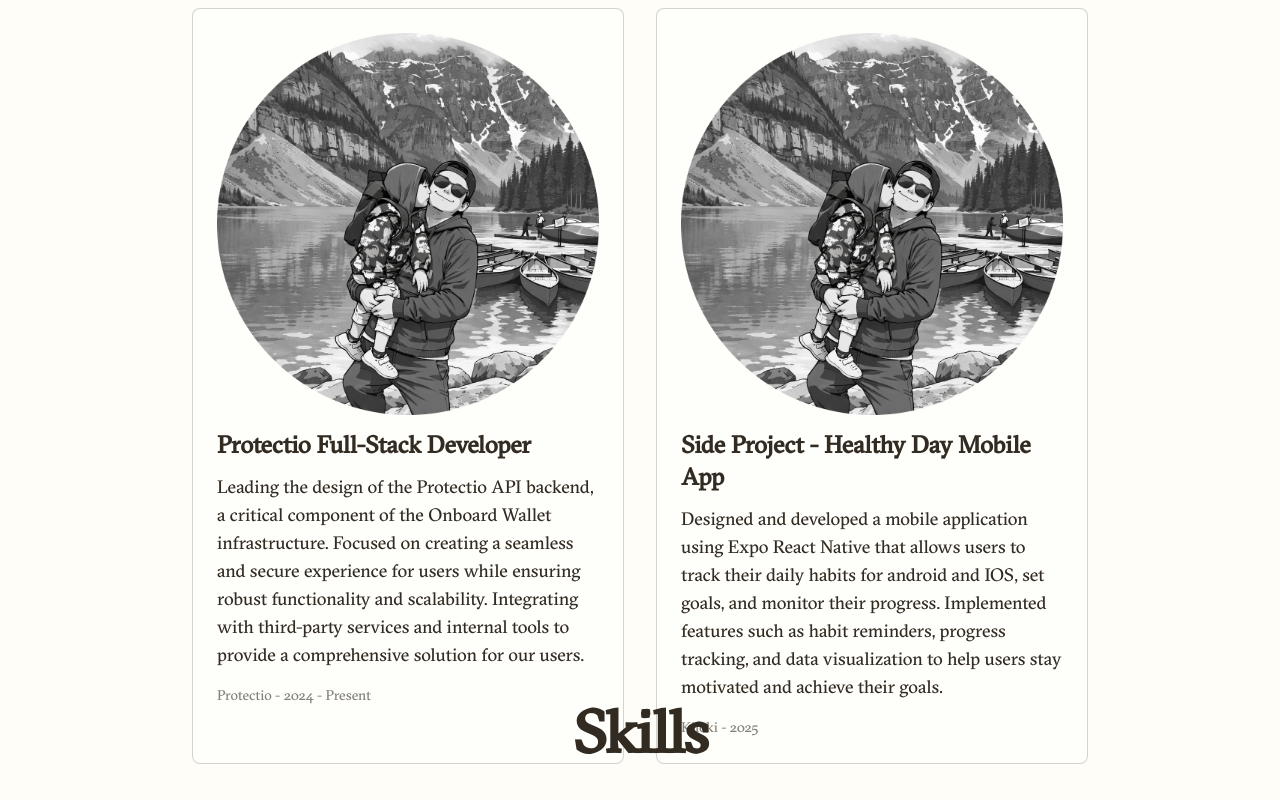
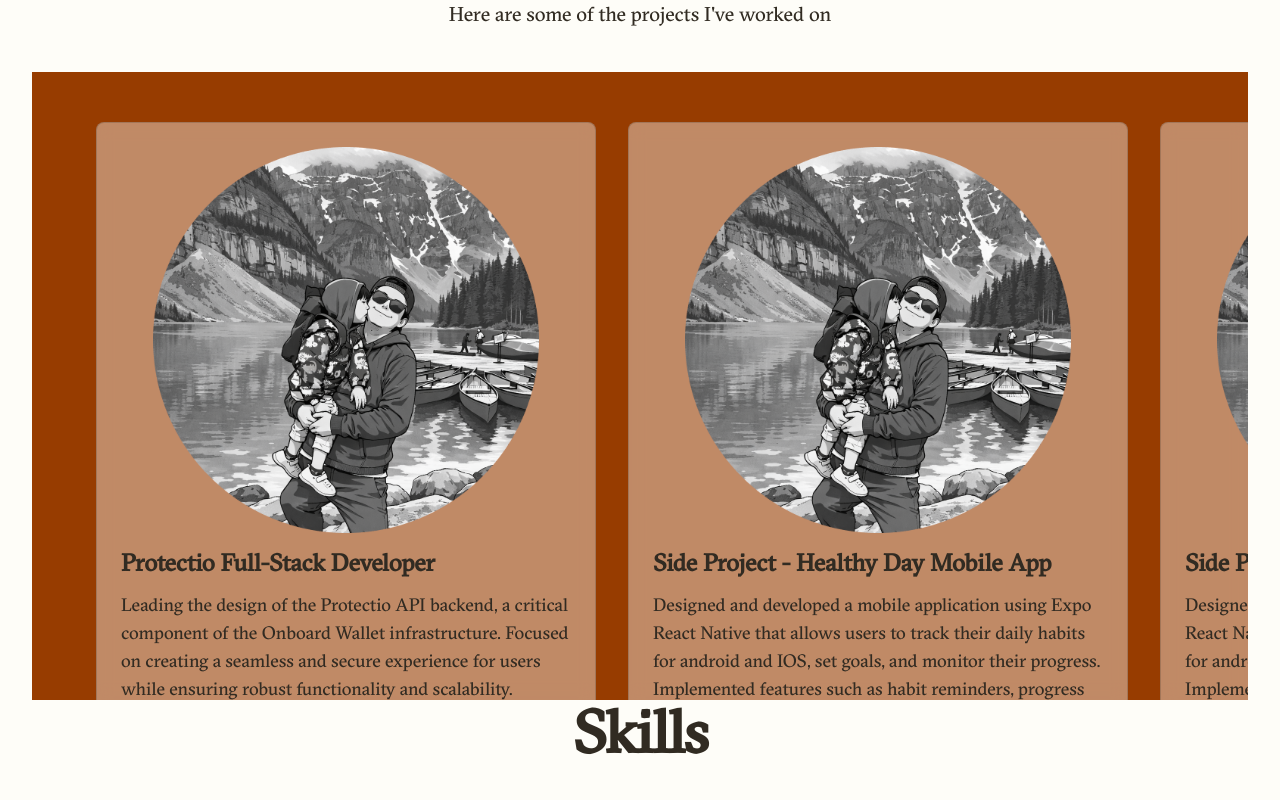
Before and after one commit to AlonsoORG/alonso-portfolio, a Next.js app: page / in a window 1280 px wide. Shown: the part 1700-2500 px from the top of the page. Built offline with nearby package versions, Linux system fonts and the light colour scheme.

Commit message:
first comit

```diff
--- a/app/globals.css
+++ b/app/globals.css
@@ -55,3 +55,39 @@ body {
 .section-visible {
   animation: fadeSlideUp 0.8s ease-out forwards;
 }
+
+/* Elegant scrollbar styling */
+.scrollbar-elegant {
+  scrollbar-width: thin;
+  scrollbar-color: rgba(49, 43, 34, 0.2) transparent;
+}
+
+.scrollbar-elegant::-webkit-scrollbar {
+  height: 6px;
+}
+
+.scrollbar-elegant::-webkit-scrollbar-track {
+  background: transparent;
+  margin: 0 2rem;
+}
+
+.scrollbar-elegant::-webkit-scrollbar-thumb {
+  background: rgba(49, 43, 34, 0.2);
+  border-radius: 100px;
+  transition: background 0.3s ease;
+}
+
+.scrollbar-elegant::-webkit-scrollbar-thumb:hover {
+  background: rgba(49, 43, 34, 0.4);
+}
+
+/* Hide scrollbar on mobile for cleaner look */
+@media (max-width: 768px) {
+  .scrollbar-elegant {
+    scrollbar-width: none;
+  }
+
+  .scrollbar-elegant::-webkit-scrollbar {
+    display: none;
+  }
+}
--- a/app/page.tsx
+++ b/app/page.tsx
@@ -7,7 +7,8 @@ import { ContactSection } from "@/src/components/pages/ContactSection";
 
 export default function Home() {
   return (
-    <main className="flex flex-col min-h-screen font-sans w-screen">
+    <main className="flex flex-col min-h-screen font-sans w-full">
+      {/**/}
       <FullPageSection id="intro">
         <IntroSection />
       </FullPageSection>
--- a/src/components/containers/FullPageSection.tsx
+++ b/src/components/containers/FullPageSection.tsx
@@ -24,7 +24,7 @@ export default function FullPageSection({
       {
         threshold: 0.15, // Trigger when 15% of section is visible
         rootMargin: "0px",
-      }
+      },
     );
 
     if (sectionRef.current) {
--- a/src/components/pages/WorkSection.tsx
+++ b/src/components/pages/WorkSection.tsx
@@ -1,3 +1,6 @@
+"use client";
+
+import { useState } from "react";
 import ExperienceCard from "../ui/experienceCard";
 
 const experiences = [
@@ -19,9 +22,21 @@ const experiences = [
     date: "2025",
     imageSrc: "/profile.png",
   },
+
+  {
+    id: 3,
+    title: "Side Project - Healthy Day Mobile App",
+    description:
+      "Designed and developed a mobile application using Expo React Native that allows users to track their daily habits for android and IOS, set goals, and monitor their progress. Implemented features such as habit reminders, progress tracking, and data visualization to help users stay motivated and achieve their goals.",
+    company: "Kiloki",
+    date: "2025",
+    imageSrc: "/profile.png",
+  },
 ];
 
 export const WorkSection = () => {
+  const [hoveredCard, setHoveredCard] = useState<number | null>(null);
+
   return (
     <div className="flex justify-center flex-col h-screen ">
       <div className="flex flex-col justify-center items-center text-center h-full w-full gap-10 ">
@@ -34,10 +49,27 @@ export const WorkSection = () => {
             Here are some of the projects I&apos;ve worked on
           </p>
         </div>
-        <div className="max-w-4xl grid gap-8 md:grid-cols-2">
-          {experiences.map((experience) => (
+
+        <div className="w-full overflow-x-auto scrollbar-elegant scroll-smooth bg-amber-800">
+          <div className="relative min-w-max h-[800px] flex items-center justify-start gap-8 px-8 md:px-16">
+            {experiences.map((experience, index) => {
+              const isHovered = hoveredCard === experience.id;
+
+              return (
+                <div
+                  key={experience.id}
+                  className="relative transition-all duration-500 ease-out flex-shrink-0"
+                  style={{
+                    transform: isHovered
+                      ? "scale(1.05) translateY(-8px)"
+                      : "scale(1)",
+                    zIndex: isHovered ? 50 : experiences.length - index,
+                    width: "500px",
+                  }}
+                  onMouseEnter={() => setHoveredCard(experience.id)}
+                  onMouseLeave={() => setHoveredCard(null)}
+                >
                   <ExperienceCard
-              key={experience.id}
                     id={experience.id}
                     title={experience.title}
                     description={experience.description}
@@ -45,9 +77,10 @@ export const WorkSection = () => {
                     date={experience.date}
                     imageSrc={experience.imageSrc}
                   />
-          ))}
-          {/* <ExperienceCard /> */}
-          {/* <ExperienceCard /> */}
+                </div>
+              );
+            })}
+          </div>
         </div>
       </div>
     </div>
```
Also changed, not shown: src/components/pages/IntroSection.tsx (+0 -16 lines). Lines whose indentation alone changed are shown as unchanged.
